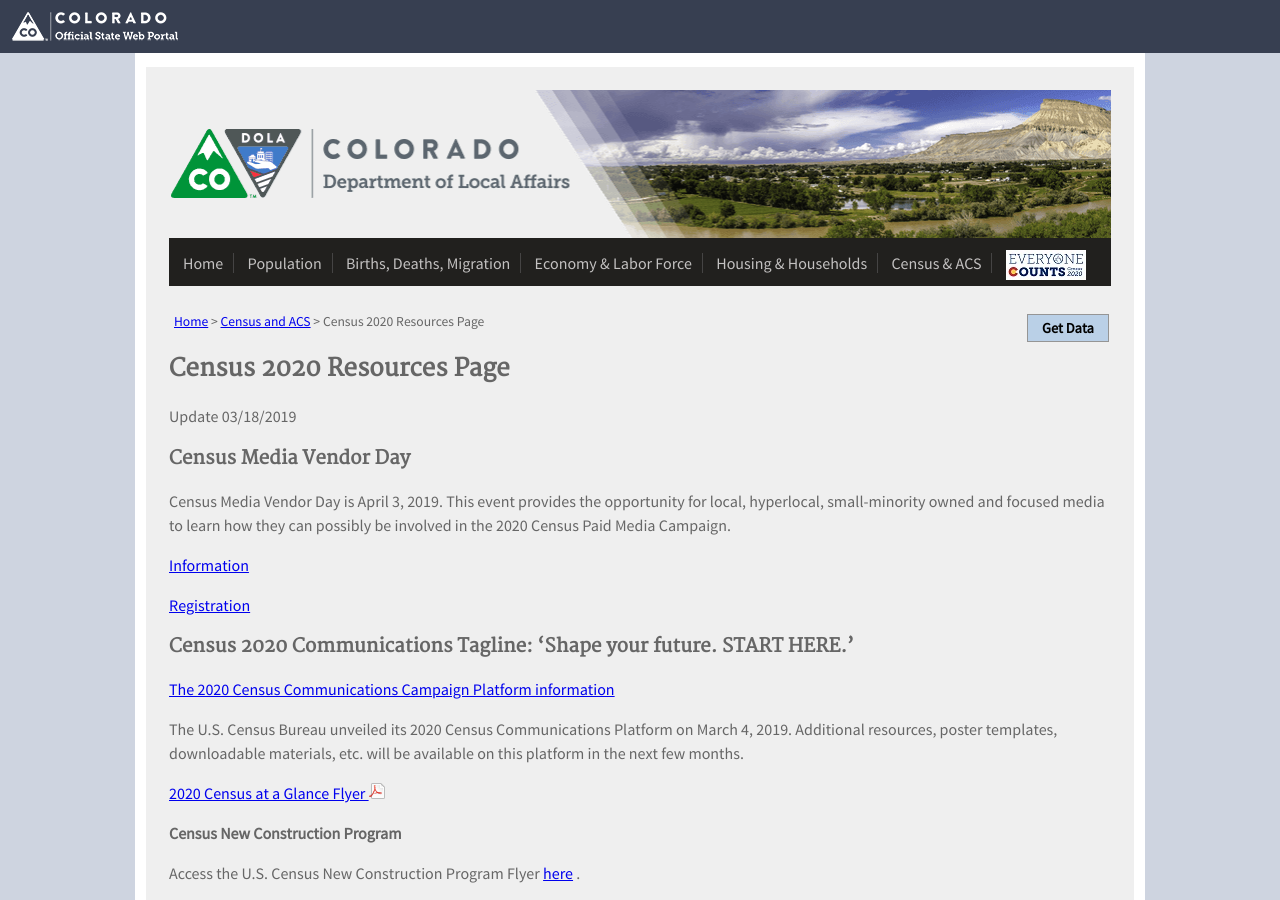
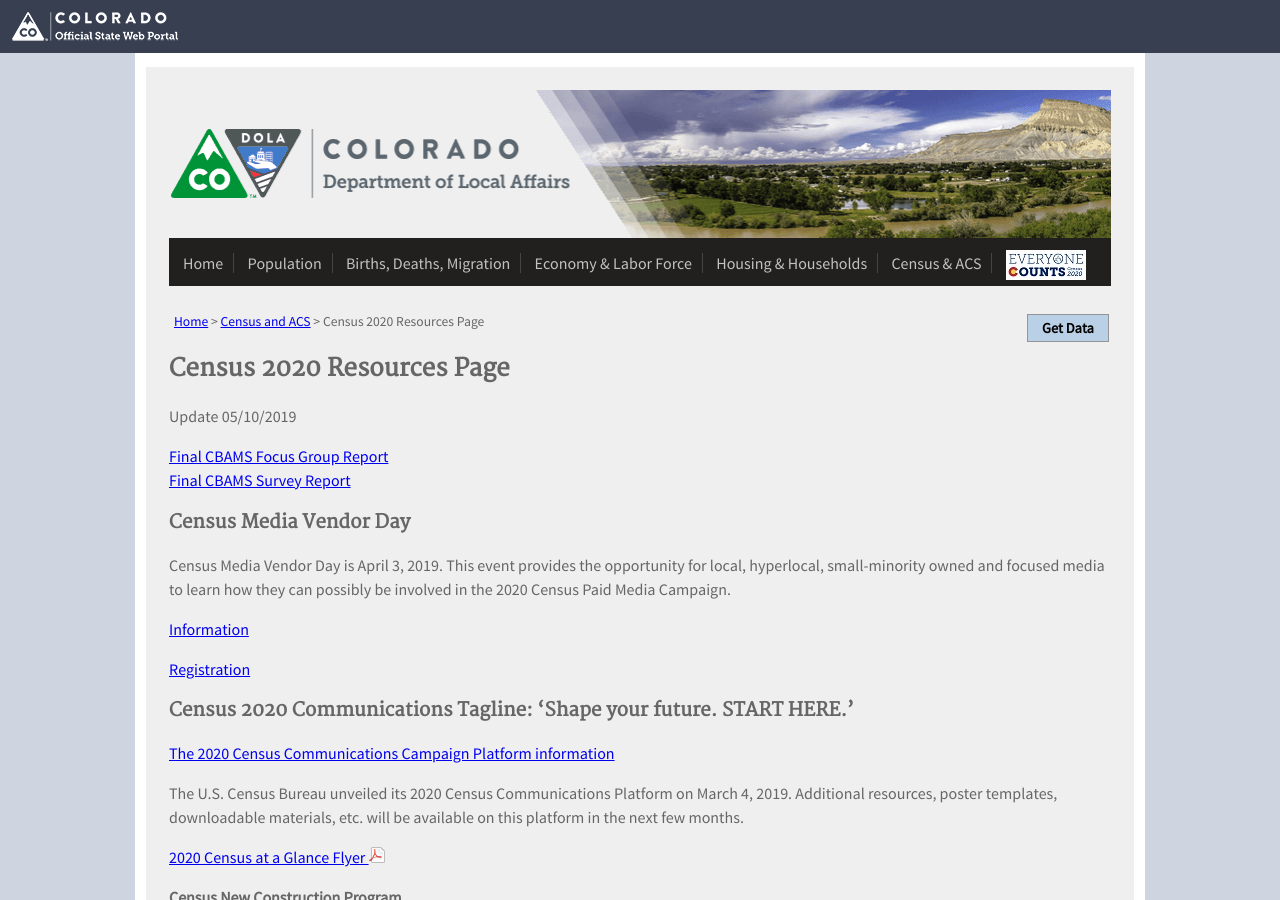
Before and after one commit to TBleess/Website_New, a Jekyll site: the page built from pages/5_CensusACS/2020-resources.md, in a window 1280 px wide and 900 px high. Built offline with Jekyll 4.4.1, drawn with Linux system fonts in a browser that asks for light colours.

Commit message:
Update 2020-resources.md

```diff
--- a/pages/5_CensusACS/2020-resources.md
+++ b/pages/5_CensusACS/2020-resources.md
@@ -8,7 +8,14 @@
 
 ## Census 2020 Resources Page
 
-Update 03/18/2019
+Update 05/10/2019
+
+
+<a href="https://www.census.gov/programs-surveys/decennial-census/2020-census/planning-management/final-analysis/2020-report-cbams-focus-group.html?utm_campaign=20190124msc20s1ccnwsnl&utm_medium=email&utm_source=govdelivery"
+   target="_blank"> Final CBAMS Focus Group Report</a> <br>
+<a href="https://www.census.gov/programs-surveys/decennial-census/2020-census/planning-management/final-analysis/2020-report-cbams-study-survey.html?utm_campaign=20190124msc20s1ccnwsnl&utm_medium=email&utm_source=govdelivery"
+   target="_blank"> Final CBAMS Survey Report</a>
+
 
 ### Census Media Vendor Day
 
```
